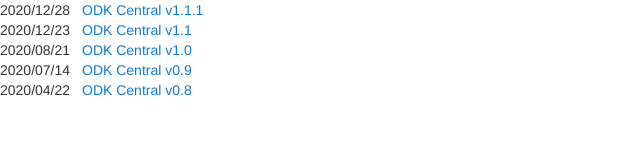
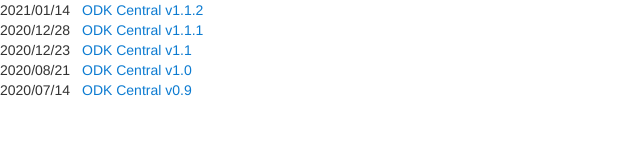
Before and after one commit to getodk/central, a plain HTML site: page docs/news.html in a window 1280 px wide. Shown: the full height of the page, 0-640 px from the left. Drawn offline with Linux system fonts and the light colour scheme.

Commit message:
Update news for v1.1.2

```diff
--- a/docs/news.html
+++ b/docs/news.html
@@ -14,6 +14,12 @@
     </script>
   </head>
   <body>
+    <div class="news-item">
+      <span class="item-date">2021/01/14</span>
+      <a href="https://forum.getodk.org/t/odk-central-v1-1/31766/3" target="_blank">
+        ODK Central v1.1.2
+      </a>
+    </div>
     <div class="news-item">
       <span class="item-date">2020/12/28</span>
       <a href="https://forum.getodk.org/t/odk-central-v1-1/31766/2" target="_blank">
@@ -38,11 +44,5 @@
         ODK Central v0.9
       </a>
     </div>
-    <div class="news-item">
-      <span class="item-date">2020/04/22</span>
-      <a href="https://forum.getodk.org/t/odk-central-v0-8/26151" target="_blank">
-        ODK Central v0.8
-      </a>
-    </div>
   </body>
 </html>
```
